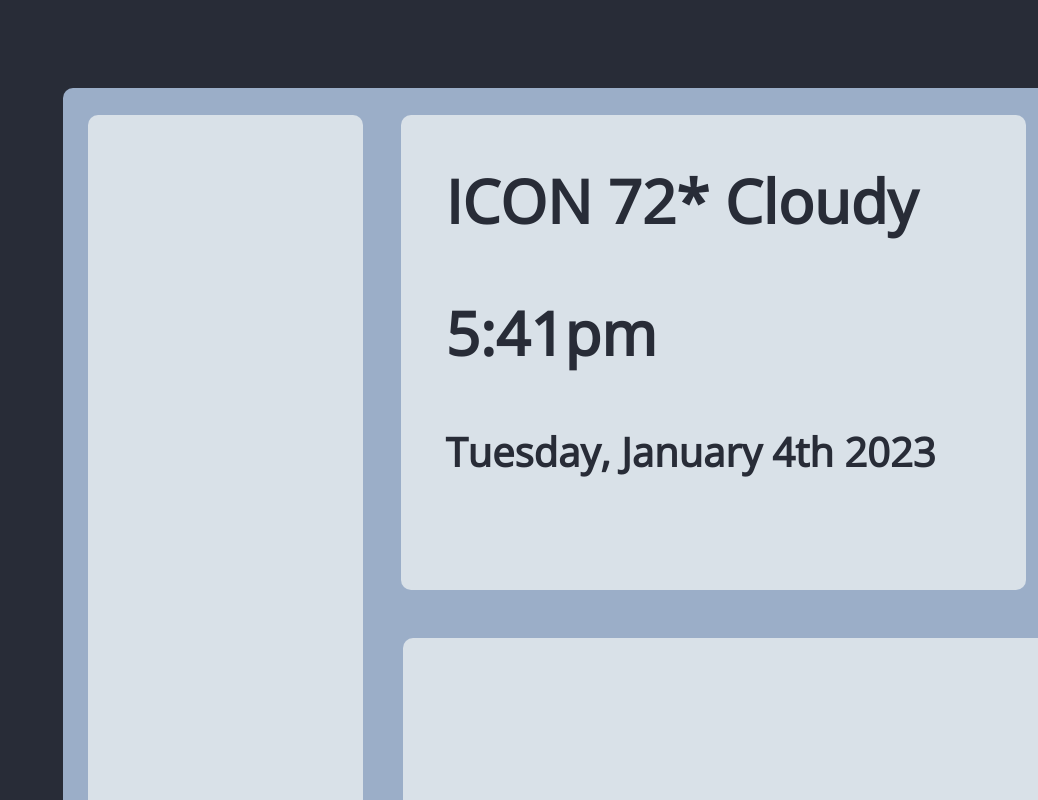
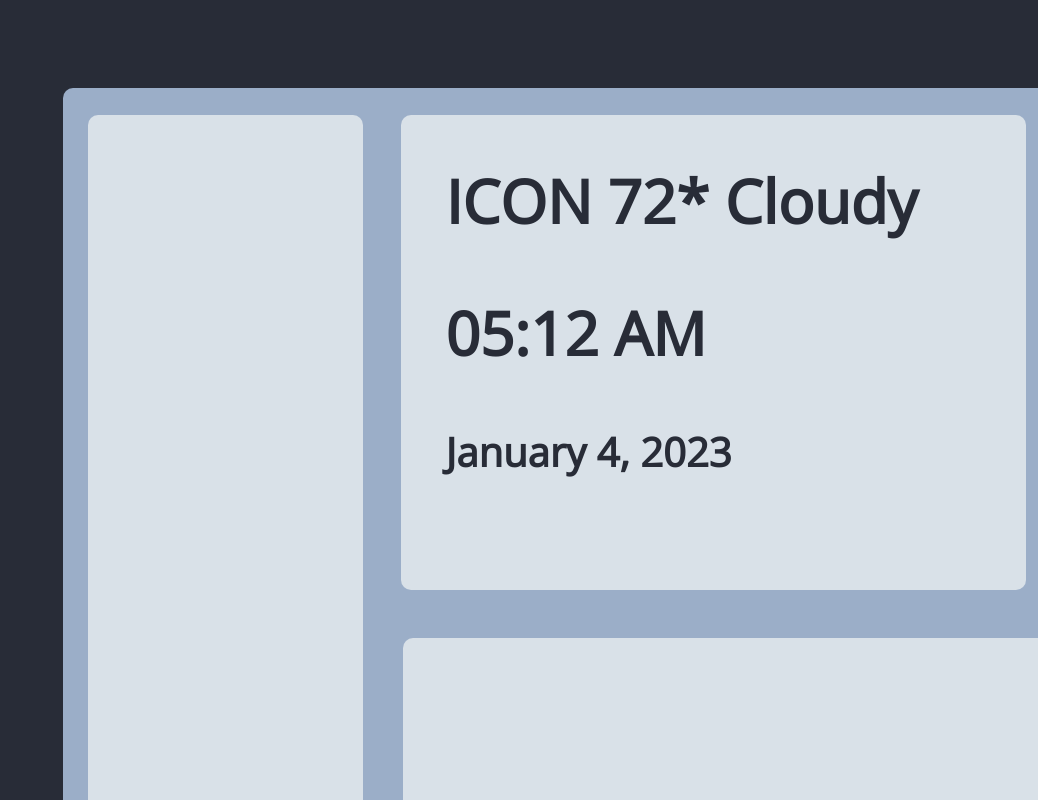
Before and after one commit to nslee333/dev-folder, a React (Create React App) app in the folder weather_app/client/: page / in a window 1280 px wide. Shown: the top 800 px of the page, without its empty margins (242-1280 px from the left). Built offline with nearby package versions, Linux system fonts and the light colour scheme.

Commit message:
Client: Added date and time display.

```diff
--- a/weather_app/client/src/App.tsx
+++ b/weather_app/client/src/App.tsx
@@ -9,10 +9,19 @@ function App() {
 const [realtime, setRealtime] = useState<realtimeWeatherData>();
 const [forecastDaily, setForecastDaily] = useState<forecastDailyData>();
 const [forecastHourly, setForecastHourly] = useState<forecastHourlyData>();
+const [time, setTime] = useState<string>(new Date().toLocaleTimeString([], {hour: '2-digit', minute: '2-digit'}));
+
 
 useEffect(() => {
 
   // dataFetch(); // !! Make sure to limit api calls.
+
+  const interval = setInterval(() => {
+    const newTime = new Date().toLocaleTimeString([], {hour: '2-digit', minute: '2-digit'});
+    setTime(newTime);
+  }, 1000);
+
+  return () => clearInterval(interval);
 
 }, [])
 
@@ -66,12 +75,19 @@ const settingsUpdate = async (locationString: string, metricBool: boolean) => {
 }
 
 
+const date = new Date();
+const currentDate = date.toLocaleString('en-US', {
+  month: 'long',
+  day: 'numeric',
+  year: 'numeric'
+});
+
 const realtimeComponent = () => {
   return (
     <div className='realtimeMain'>
-      <h1 className='realtimeh1'>ICON 72* Cloudy</h1>
-      <h1 className='realtimeh1'>5:41pm</h1>
-      <h2 className='realtimeh2'>Tuesday, January 4th 2023</h2>
+      <h1 className='realtimeh1'>{realtime?.weatherIcon && realtime?.weatherDescription && realtime?.temperature || 'ICON 72* Cloudy'}</h1>
+      <h1 className='realtimeh1'>{time}</h1>
+      <h2 className='realtimeh2'>{currentDate}</h2>
     </div>
   );
 }
```
